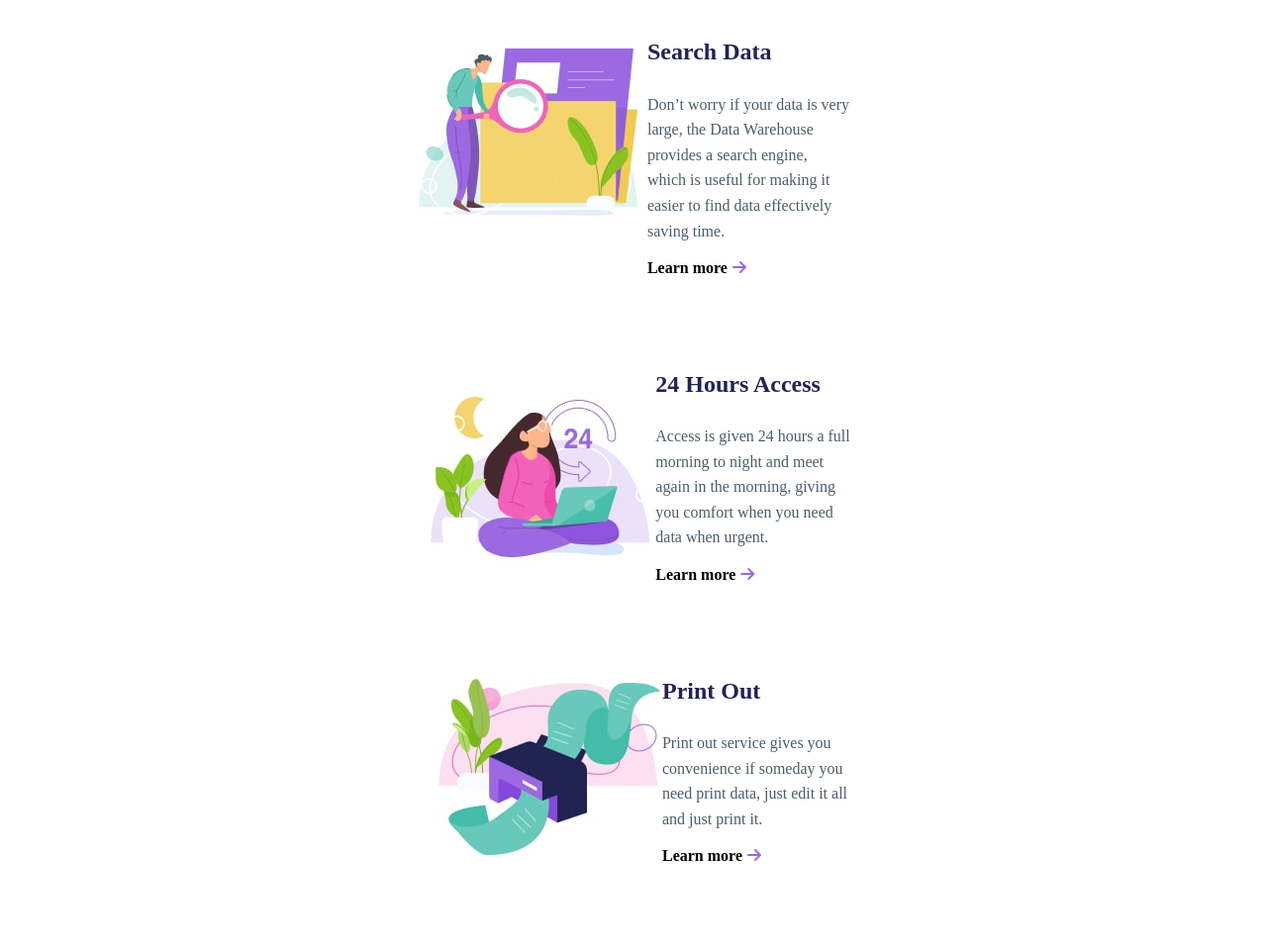
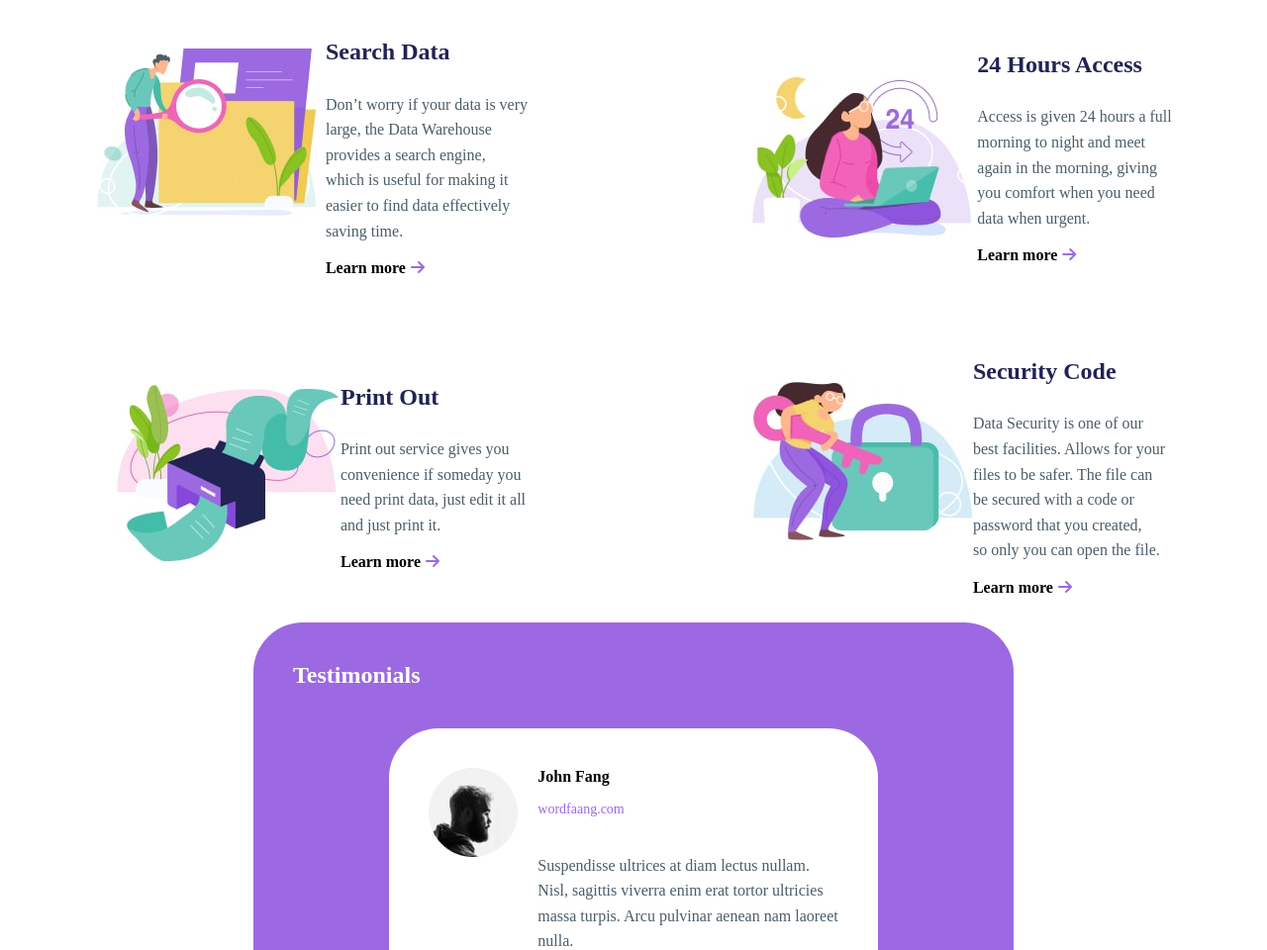
Before and after one commit to ElisaGiannozzi/Data-warehouse-assignment, a plain HTML site: page index.html in a window 1280 px wide. Shown: the part 1840-2800 px from the top of the page at 99% size. Drawn offline with Linux system fonts and the light colour scheme; a web font is replaced by a local one.

Commit message:
added section 5

```diff
--- a/index.html
+++ b/index.html
@@ -97,6 +97,22 @@
                 </div>
             </div>
         </div>
+        <div class="section5">
+            <div class="section5-container">
+                <h2 class="section5-title">Testimonials</h2>
+                <div class="testimonial-card">
+                    <div class="testimonial-card-left">
+                        <img class="profile-picture" src="img/profile_picture.jpg" alt="profile-picture">
+                    </div>
+                    <div class="testimonial-card-right">
+                        <p class="name">John Fang</p>
+                        <p class="website">wordfaang.com</p>
+                        <p class="testimonial-text">Suspendisse ultrices at diam lectus nullam. <br>
+                            Nisl, sagittis viverra enim erat tortor ultricies <br> massa turpis. Arcu pulvinar aenean nam laoreet <br> nulla.</p>
+                    </div>
+                </div>
+            </div>
+        </div>
     </main>
 
 </body>
--- a/styles/index.scss
+++ b/styles/index.scss
@@ -35,6 +35,7 @@ body {
 .nav__links--list {
     display: flex;
     justify-content: space-around;
+    flex-wrap: wrap;
     grid-column: 3 / span 1;
     list-style-type: none;
 
@@ -42,6 +43,7 @@ body {
 
 .nav__links--list a {
     text-decoration: none;
+    color: $cards-text-color;
 
     }
 
@@ -173,7 +175,7 @@ body {
 
 .section4 {
     display: grid;
-    grid-template-columns: repeat(auto-fill 2, 1fr);
+    grid-template-columns: repeat( 2, 1fr);
     grid-template-rows: repeat(2, 1fr);
     grid-gap: 20px;
 }
@@ -260,3 +262,60 @@ body {
 .learn-more {
     font-weight: bold;
 }
+
+.section5 {
+    display: grid;
+    grid-template-columns: 1fr 3fr 1fr,
+}
+
+.section5-container {
+    grid-column: 2 / span 1;
+    display: flex;
+    flex-direction: column;
+    justify-content: center;
+    align-items: center;
+    background-color: #9C69E2;
+    border: none;
+    border-radius: 50px;
+    max-width: 1118px;
+
+    .section5-title {
+        color: #FFFFFF;
+        align-self: start;
+        padding: 20px;
+        margin-left: 20px;
+    }
+}
+
+.testimonial-card {
+    display: flex;
+    justify-content: center;
+    background-color: #FFFFFF;
+    border: none;
+    border-radius: 50px;
+    max-width: 645px;
+    padding: 20px;
+
+    .profile-picture {
+        padding: 20px;
+    }
+
+    .name {
+        font-weight: bold;
+        margin-block-start: 0;
+        padding-top: 20px;
+    }
+
+    .website {
+        color: #9C69E2;
+        font-size: 14px;
+        margin-block-end: 0;
+        margin-block-start: 0;
+    }
+
+    .testimonial-text {
+        color: $cards-text-color;
+        line-height: $normal-text-line-height;
+        padding: 20px 20px 20px 0px;
+    }
+}
```
Also changed, not shown: styles/index.css, 1 other file.
